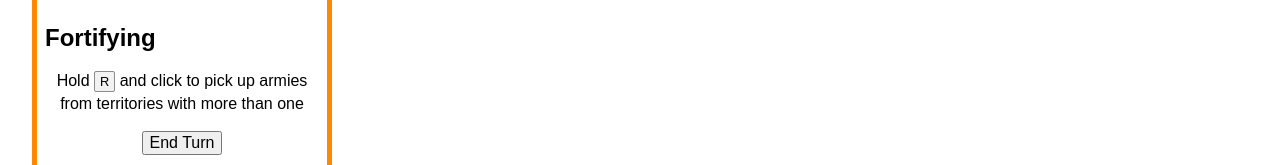
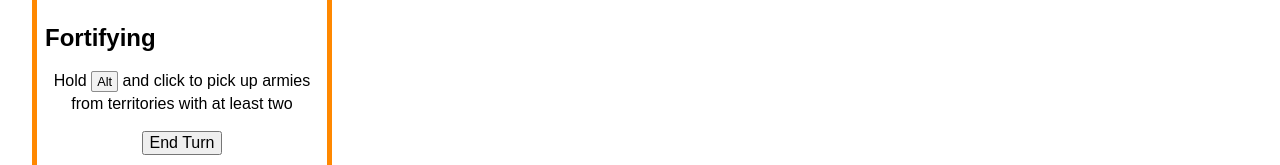
Before and after one commit to dhaigh/asterisk, a React (Create React App) app in the folder frontend/: page / in a window 1280 px wide. Both pictures are taken after a click on the button "Fortify + End". Shown: the part 721-886 px from the top of the page. Built offline with nearby package versions, Linux system fonts and the light colour scheme.

Commit message:
Use alt key for fortification

```diff
--- a/frontend/src/components/App.js
+++ b/frontend/src/components/App.js
@@ -12,7 +12,7 @@ class App extends PureComponent {
     handleKeyDown = (e) => {
         if (e.key === 'Shift') {
             this.props.setViewingNeighbours(true);
-        } else if (e.code === 'KeyR') {
+        } else if (e.key === 'Alt') {
             this.props.setPickingArmies(true);
         }
     };
@@ -20,7 +20,7 @@ class App extends PureComponent {
     handleKeyUp = (e) => {
         if (e.key === 'Shift') {
             this.props.setViewingNeighbours(false);
-        } else if (e.code === 'KeyR') {
+        } else if (e.key === 'Alt') {
             this.props.setPickingArmies(false);
         }
     };
--- a/frontend/src/components/Panel/FortifyingSummary.js
+++ b/frontend/src/components/Panel/FortifyingSummary.js
@@ -10,8 +10,8 @@ class FortifyingSummary extends PureComponent {
     render() {
         return <div className="summary">
             <div className="long">
-                Hold <span className="key">R</span> and click to pick up armies
-                from territories with more than one
+                Hold <span className="key">Alt</span> and click to pick up armies
+                from territories with at least two
             </div>
             <div><button onClick={this.handleEndTurn}>End Turn</button></div>
         </div>;
```
